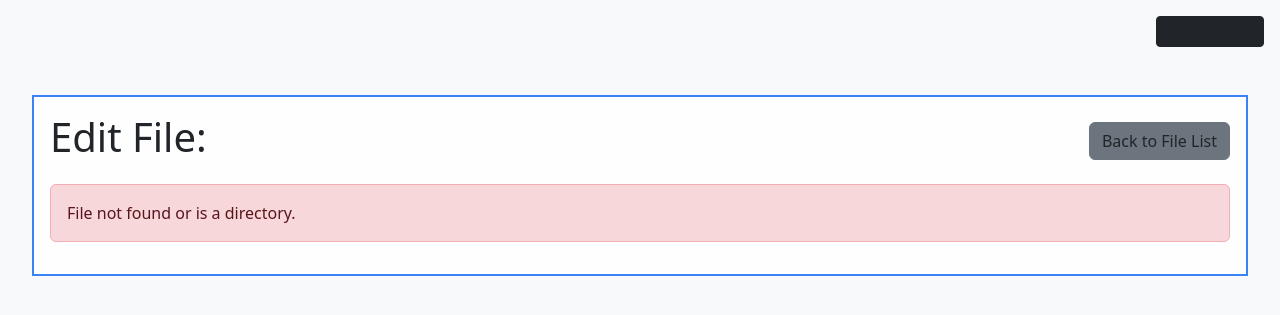
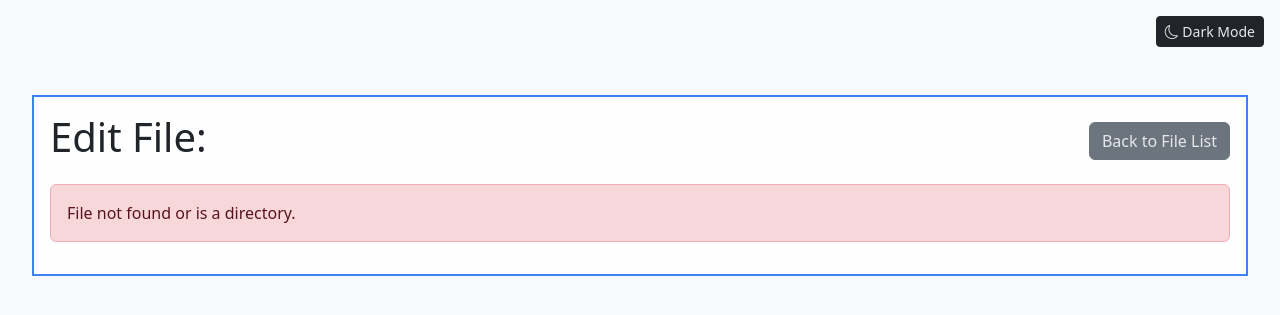
Before and after one commit to michalcz10/USB-RAID-Array, a PHP site: page /content/ftp/open.php in a window 1280 px wide. Shown: the top 315 px of the page. Run offline with PHP 8.4, Linux system fonts and the light colour scheme; a user stored in the database is signed in.

Commit message:
Fix theme toggle button text colors (invert)\n\nCo-Authored-By: Claude Code <noreply@anthropic.com>,

```diff
--- a/Web/css/modern.css
+++ b/Web/css/modern.css
@@ -25,10 +25,10 @@ a, .nav-link {
 }
 
 [data-bs-theme="dark"] .btn {
-    color: var(--text-light) !important;
+    color: var(--text-dark) !important;
 }
 [data-bs-theme="light"] .btn {
-    color: var(--text-dark) !important;
+    color: var(--text-light) !important;
 }
 
 a:hover, .btn:hover, .nav-link:hover {
```
